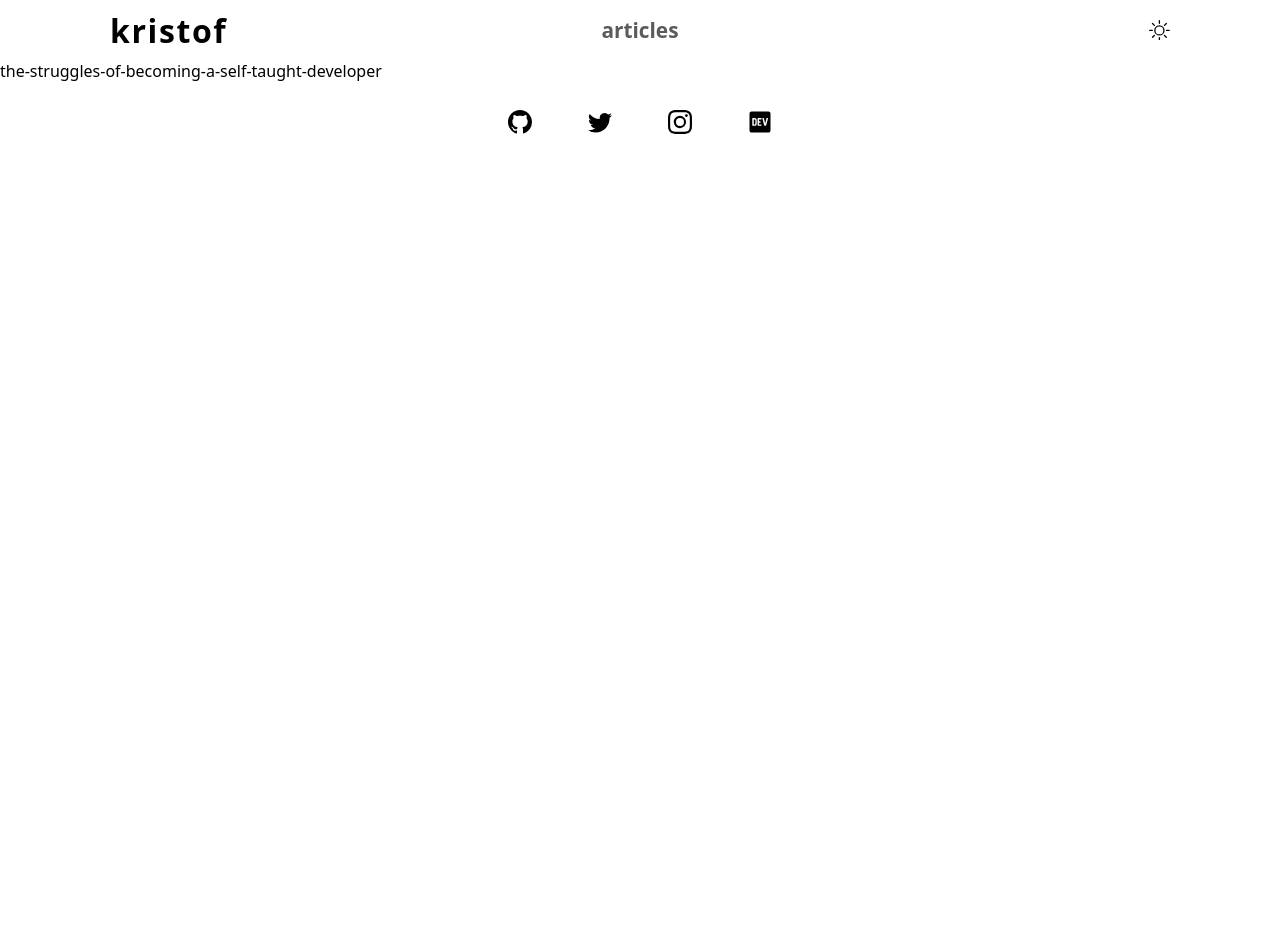
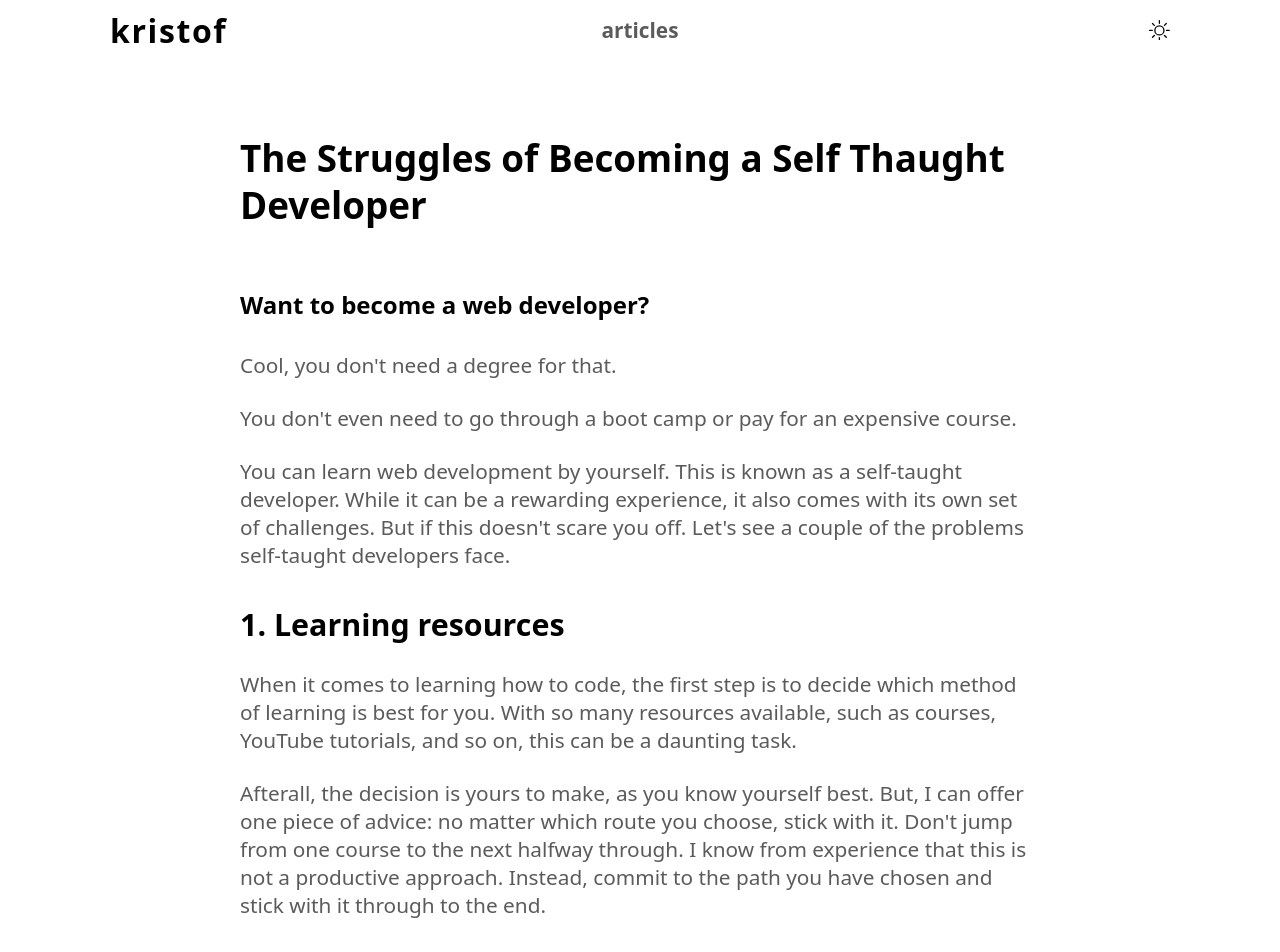
Before and after one commit to kristof1345/kristof-v.1, a Next.js app: page /articles/the-struggles-of-becoming-a-self-taught-developer in a window 1280 px wide. Shown: the top 952 px of the page. Before the commit the page ends 800 px from the top, so only its background shows below. Built offline with nearby package versions, Linux system fonts and the light colour scheme.

Commit message:
article page

```diff
--- a/src/pages/articles/the-struggles-of-becoming-a-self-taught-developer.js
+++ b/src/pages/articles/the-struggles-of-becoming-a-self-taught-developer.js
@@ -1,7 +1,172 @@
 import React from "react";
 
-const theStugglesOfBecomingASelfTaughtDeveloper = () => {
-  return <div>the-struggles-of-becoming-a-self-taught-developer</div>;
+const theStugglesOfBecomingASelfTaughtDeveloper = ({ theme }) => {
+  return (
+    <main className={`article-main ${theme}`}>
+      <div>
+        <section className={`intro`}>
+          <h1 className={`${theme === "light" ? "lightlogo" : "darklogo"}`}>
+            The Struggles of Becoming a Self Thaught Developer
+          </h1>
+        </section>
+        <section className={`article-contents`}>
+          <h3 className={`${theme === "light" ? "lightlogo" : "darklogo"}`}>
+            Want to become a web developer?
+          </h3>
+          <p>Cool, you don't need a degree for that.</p>
+          <p>
+            You don't even need to go through a boot camp or pay for an
+            expensive course.
+          </p>
+          <p>
+            You can learn web development by yourself. This is known as a
+            self-taught developer. While it can be a rewarding experience, it
+            also comes with its own set of challenges. But if this doesn't scare
+            you off. Let's see a couple of the problems self-taught developers
+            face.
+          </p>
+          <div>
+            <h2 className={`${theme === "light" ? "lightlogo" : "darklogo"}`}>
+              1. Learning resources
+            </h2>
+            <p>
+              When it comes to learning how to code, the first step is to decide
+              which method of learning is best for you. With so many resources
+              available, such as courses, YouTube tutorials, and so on, this can
+              be a daunting task.
+            </p>
+            <p>
+              Afterall, the decision is yours to make, as you know yourself
+              best. But, I can offer one piece of advice: no matter which route
+              you choose, stick with it. Don't jump from one course to the next
+              halfway through. I know from experience that this is not a
+              productive approach. Instead, commit to the path you have chosen
+              and stick with it through to the end.
+            </p>
+          </div>
+          <div>
+            <h2 className={`${theme === "light" ? "lightlogo" : "darklogo"}`}>
+              2. Burnout
+            </h2>
+            <p>
+              Burnout can appear at different times and levels for each
+              individual. It might happen to you too at some point in your
+              career, no matter how motivated you are. Self-taught web
+              developers are particularly vulnerable to burnout. Thankfully
+              there are a few ways to combat it.
+            </p>
+            <ul>
+              <li>
+                <h4
+                  className={`${theme === "light" ? "lightlogo" : "darklogo"}`}
+                >
+                  Having a purpose/vision
+                </h4>
+                <p>
+                  Having a clear purpose or vision in front of you will help you
+                  to avoid burnout and push through harder times.
+                </p>
+              </li>
+              <li>
+                <h4
+                  className={`${theme === "light" ? "lightlogo" : "darklogo"}`}
+                >
+                  Taking a break
+                </h4>
+                <p>
+                  Taking a break when you start to feel burnt out is also
+                  beneficial. It allows you to take a step back and look at the
+                  situation from a new perspective.
+                </p>
+              </li>
+              <li>
+                <h4
+                  className={`${theme === "light" ? "lightlogo" : "darklogo"}`}
+                >
+                  Loving what you do
+                </h4>
+                <p>
+                  If you love to do something, or if you are interested in that
+                  thing, it will be way easier to avoid burnout.
+                </p>
+              </li>
+            </ul>
+          </div>
+          <div>
+            <h2 className={`${theme === "light" ? "lightlogo" : "darklogo"}`}>
+              3. Loneliness
+            </h2>
+            <p>
+              Loneliness is one of the biggest demons of a self-taught
+              developer. Having friends is great. But if you can't share your
+              journey with someone, it can be difficult to stay motivated and
+              inspired.
+            </p>
+            <p>
+              Of course, it is possible to be a lonely web developer. But it is
+              much more enjoyable and rewarding when you have someone to share
+              it with.
+            </p>
+            <p>
+              If you don't have someone in your life who does the same thing you
+              do, don't worry - you are not alone. There are thousands of lonely
+              developers out there. My advice would be to join a community,
+              whether it's online or in person. Doing so can be a great
+              experience and can open up a wealth of knowledge and support.
+            </p>
+          </div>
+          <div>
+            <h2 className={`${theme === "light" ? "lightlogo" : "darklogo"}`}>
+              4. Study methods
+            </h2>
+            <p>
+              When it comes to learning something on your own, the key is to
+              create a plan and then turn it into a habit. This way, it will
+              become almost automatic and you won't have to think about it -
+              you'll just do it.
+            </p>
+            <p>
+              If you're learning to code, you're likely juggling other
+              responsibilities too. So how do you find the time to code every
+              day? If you're having trouble finding time, it's likely because
+              you're not dedicated enough. But let's say you can make the time -
+              the next question is how much time should you dedicate to coding
+              daily? The answer to this depends on you and your goals, but
+              dedicating 1-2 hours a day is more than enough.
+            </p>
+            <p>
+              Remember, it's not about who does the most work in a day, it's
+              about who is the most consistent.
+            </p>
+          </div>
+          <div>
+            <h2 className={`${theme === "light" ? "lightlogo" : "darklogo"}`}>
+              5. Tutorial hell
+            </h2>
+            <p>
+              You've likely heard of the term "tutorial hell" before. It's one
+              of the biggest mistakes you can make when learning to code.
+            </p>
+            <p>
+              Tutorial hell looks something like this: You start out learning
+              from a course. You watch the course and copy the code, feeling
+              amazing that you've learned something new. But when you try to
+              recall it the next day, you realize you've forgotten it and have
+              to start from the beginning again. When you're stuck in this
+              never-ending cycle, you might feel like you're learning to code.
+              But that is an illusion. When you want to build something without
+              a tutorial, you get stuck.
+            </p>
+            <p>
+              My suggestion to you is to take notes. That's right - take a
+              course and take notes. When you finish a lesson, review the lesson
+              notes and I guarantee you'll remember way more than before.
+            </p>
+          </div>
+        </section>
+      </div>
+    </main>
+  );
 };
 
 export default theStugglesOfBecomingASelfTaughtDeveloper;
--- a/src/styles/globals.scss
+++ b/src/styles/globals.scss
@@ -185,6 +185,54 @@ header {
   }
 }
 
+.article-main {
+  flex: 1 1 auto;
+
+  div {
+    max-width: 800px;
+    padding: 75px 25px 50px 25px;
+    margin: auto;
+
+    .intro {
+      h1 {
+        font-size: 2.3rem;
+        line-height: 1.27;
+      }
+    }
+
+    .article-contents {
+      margin-top: 60px;
+
+      h3 {
+        font-size: 1.5rem;
+        margin-bottom: 30px;
+      }
+      p {
+        font-size: 1.3rem;
+        margin-bottom: 25px;
+      }
+
+      div {
+        padding: 10px 0;
+        h2 {
+          font-size: 1.9rem;
+          margin-bottom: 25px;
+        }
+
+        ul {
+          margin-left: 25px;
+          li {
+            h4 {
+              font-size: 1.3rem;
+              margin-bottom: 10px;
+            }
+          }
+        }
+      }
+    }
+  }
+}
+
 footer {
   display: flex;
   justify-content: center;
```
